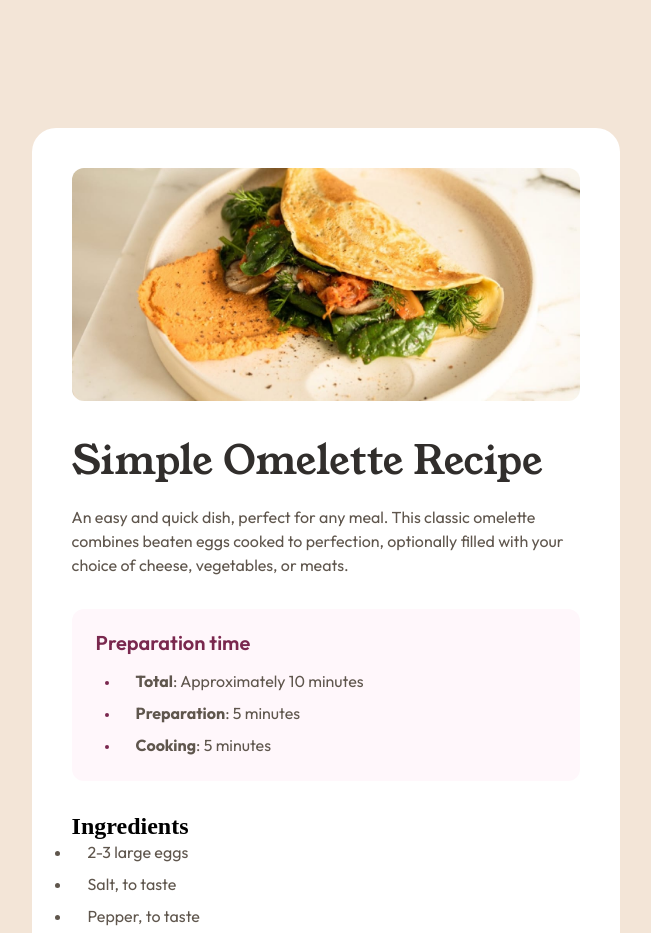
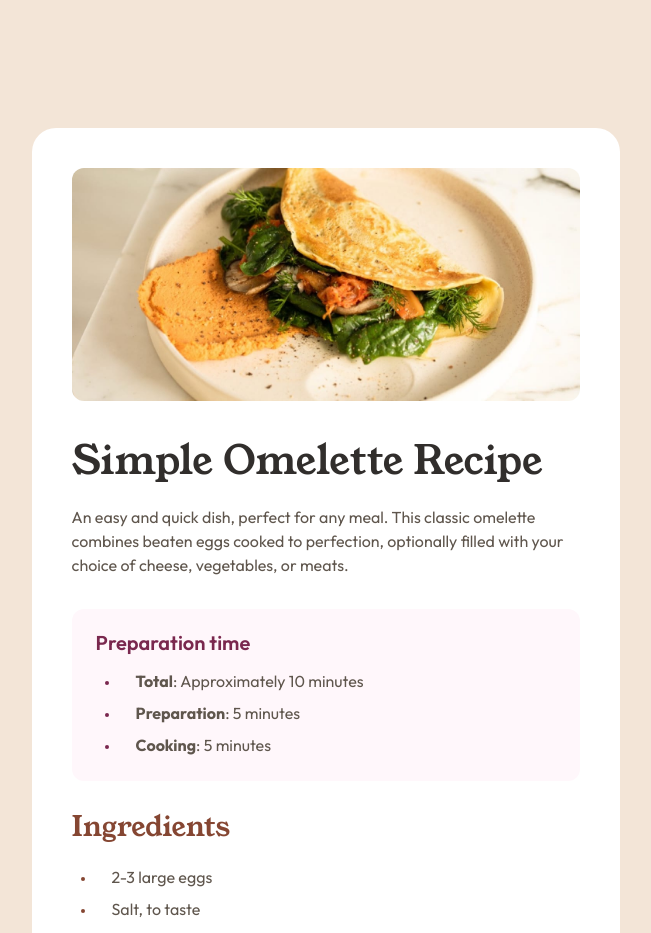
Before and after one commit to Praise25/Recipe-page, a React (Vite) app: page / in a window 1280 px wide. Shown: the top 933 px of the page, without its empty margins (314-965 px from the left). Built offline with nearby package versions, Linux system fonts and the light colour scheme.

Commit message:
feat: implement ingredients section

```diff
--- a/src/components/Recipe/CardContent.module.css
+++ b/src/components/Recipe/CardContent.module.css
@@ -105,3 +105,22 @@ ul li:last-child {
   line-height: 150%;
   letter-spacing: 0px;
 }
+
+.ingredients-section h2 {
+  font-family: var(--young-serif);
+  font-weight: 400;
+  font-size: 1.75rem;
+  line-height: 100%;
+  letter-spacing: 0px;
+  color: var(--brown-800);
+  margin-bottom: 1.5rem;
+}
+
+.ingredients-section ul {
+  margin-left: 1.5rem;
+}
+
+.ingredients-section ul li::marker {
+  color: var(--brown-800);
+  font-size: 0.75rem;
+}
--- a/src/components/Recipe/CardContent.tsx
+++ b/src/components/Recipe/CardContent.tsx
@@ -19,7 +19,7 @@ export default function CardContent() {
         </ul>
       </section>
 
-      <section>
+      <section className={classes["ingredients-section"]}>
         <h2>Ingredients</h2>
         <ul>
           <li>2-3 large eggs</li>
```
